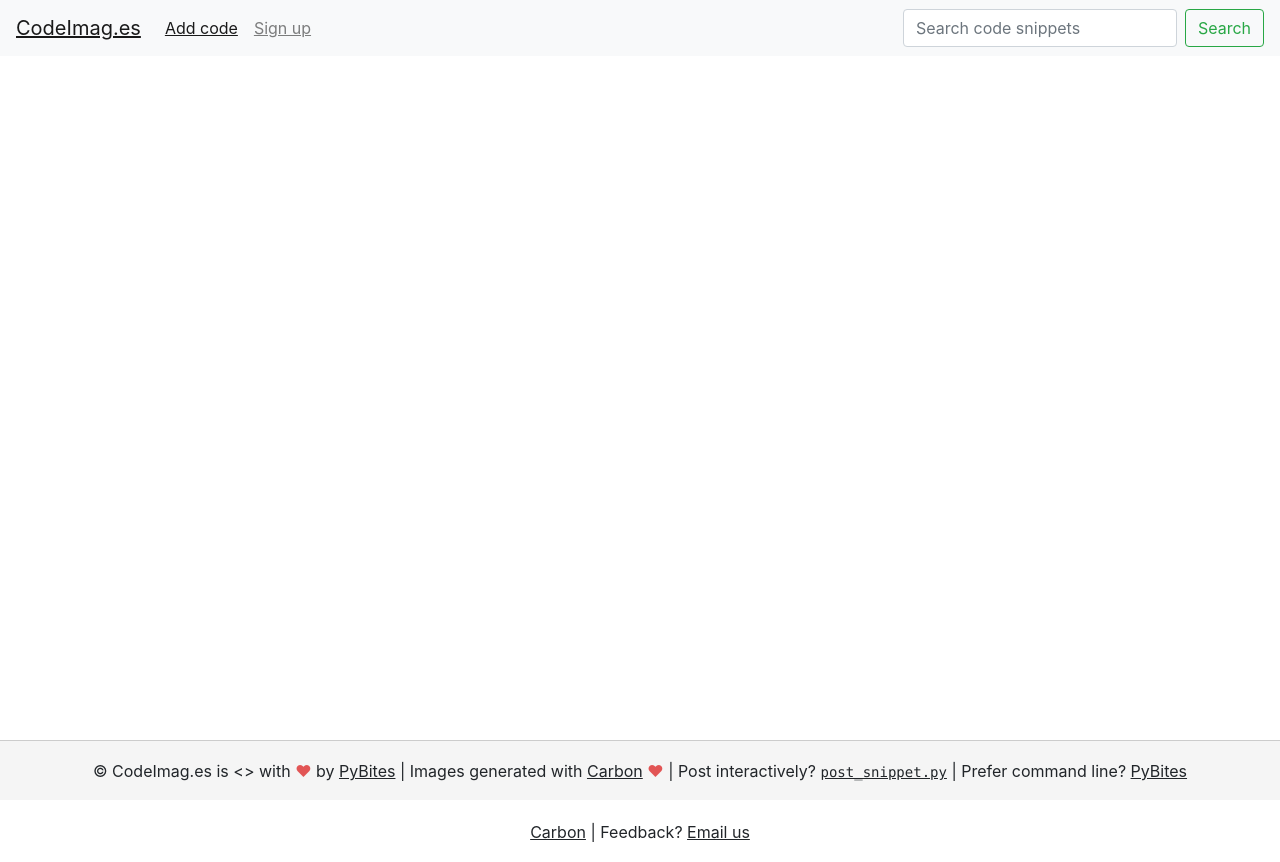
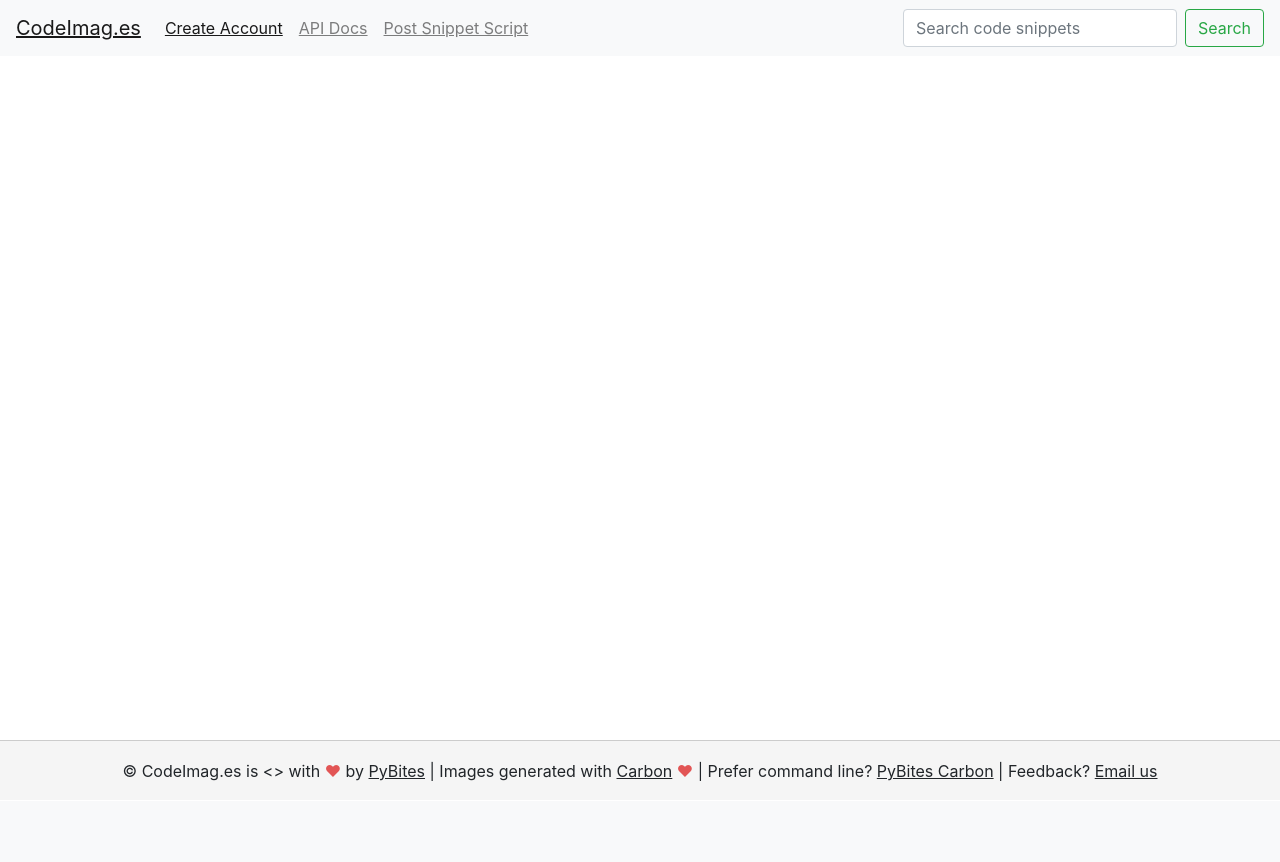
Before and after one commit to bbelderbos/codeimag.es, a FastAPI app: page / in a window 1280 px wide. After the commit the page ends 781 px from the top, so only its background shows below. Run offline with FastAPI, Linux system fonts and the light colour scheme; data that the repository does not hold is empty; some libraries are stand-ins or nearby versions.

Commit message:
update navbar

```diff
--- a/templates/tips.html
+++ b/templates/tips.html
@@ -72,10 +72,13 @@
       <div class="collapse navbar-collapse" id="navbarSupportedContent">
         <ul class="navbar-nav mr-auto">
           <li class="nav-item active">
-            <a class="nav-link" href="redoc#/default/create_tip_create_post">Add code</a>
+            <a class="nav-link" href="docs#/default/signup_users_post" target="_blank">Create Account</a>
           </li>
           <li class="nav-item">
-            <a class="nav-link" href="redoc#/default/signup_users_post">Sign up</a>
+            <a class="nav-link" href="redoc" target="_blank">API Docs</a>
+          </li>
+          <li class="nav-item">
+            <a class="nav-link" href="https://gist.github.com/bbelderbos/27717eef2dcb56d1fb519798df33193c" target="_blank">Post Snippet Script</a>
           </li>
         </ul>
         <form action="/search" method="post" class="form-inline my-2 my-lg-0">
@@ -114,7 +117,6 @@
       <div class="container">
         <p>&copy; CodeImag.es is &lt;&gt; with <span style="color: #e25555;">&hearts;</span> by <a href="https://pybit.es/" target="_blank">PyBites</a>
         | Images generated with <a href="https://carbon.now.sh/" target="_blank">Carbon</a> <span style="color: #e25555;">&hearts;</span>
-        | Post interactively? <a href="https://gist.github.com/bbelderbos/27717eef2dcb56d1fb519798df33193c" target="_blank"><code>post_snippet.py</code></a>
         | Prefer command line? <a href="https://github.com/PyBites-Open-Source/pybites-carbon" target="_blank">PyBites Carbon</a>
         | Feedback? <a href="mailto:support@pybit.es?subject=Please%20help">Email us</a>
       </div>
```
